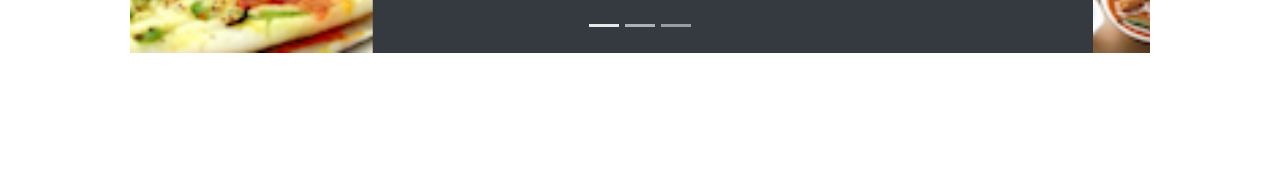
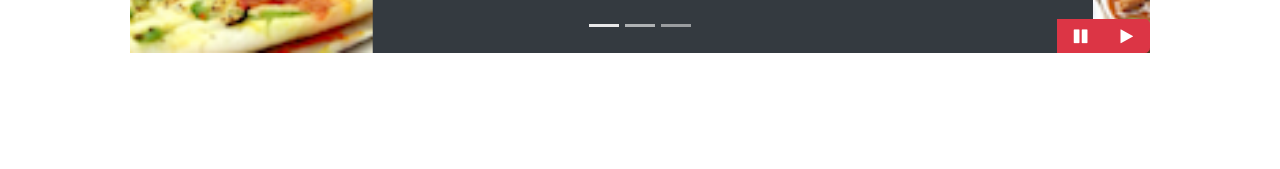
Before and after one commit to sakshampuri/cbootstrp, a website: page Bootstrap4/conFusion/index.html in a window 1280 px wide. Shown: the part 605-774 px from the top of the page. Drawn offline with nearby package versions, Linux system fonts and the light colour scheme.

Commit message:
jquery carousel buttons

```diff
--- a/Bootstrap4/conFusion/css/style.css
+++ b/Bootstrap4/conFusion/css/style.css
@@ -40,3 +40,13 @@
     left: 0;
     min-height: 300px;
 }
+
+#playPauseCarousel {
+    position: absolute;
+    right: 0px;
+    bottom: 0px;
+}
+
+#playPauseCarousel {
+    z-index: 1;
+}
--- a/Bootstrap4/conFusion/index.html
+++ b/Bootstrap4/conFusion/index.html
@@ -332,6 +332,8 @@
 
                                 </div>
                             </div>
+
+                            <!--CAROUSEL BUTTONS-->
                             <a class="carousel-control-prev" href="#mycarousel" role="button" data-slide="prev">
                             <span class="carousel-control-prev-icon" aria-hidden="true"></span>
                             <span class="sr-only">Previous</span>
@@ -339,6 +341,13 @@
                             <a class="carousel-control-next" href="#mycarousel" role="button" data-slide="next">
                             <span class="carousel-control-next-icon" aria-hidden="true"></span>
                             <span class="sr-only">Next</span>
+
+                            <!--JQUERY BUTTONS FOR PLAY PAUSE-->
+                            <div class="btn-group" id="playPauseCarousel">
+                                <a class="btn btn-danger btn-lg fa fa-pause" id="carouselPause" type="button"></a>
+                                <a class="btn btn-danger btn-lg fa fa-play" id="carouselPlay" type="button"></a>
+                            </div>
+
                             </a>
                         </div>
                     </div>
@@ -438,6 +447,8 @@
 
             </div>
 
+        </div>
+
         <!-- ROW MAIN CONTENT END -->
 
 
@@ -508,6 +519,20 @@
         <script src="node_modules/popper.js/dist/umd/popper.min.js"></script>
         <script src="node_modules/bootstrap/dist/js/bootstrap.min.js"></script>
 
+        <script>
+
+        $(document).ready(function(){
+            $("#mycarousel").carousel( { interval: 1000 } );
+            $("#carouselPause").click(function(){
+                $("#mycarousel").carousel('pause');
+            });
+            $("#carouselPlay").click(function(){
+                $("#mycarousel").carousel('cycle');
+            });
+        });
+
+        </script>
+
     </body>
 
 </html>
```
Lines whose indentation alone changed are shown as unchanged.
